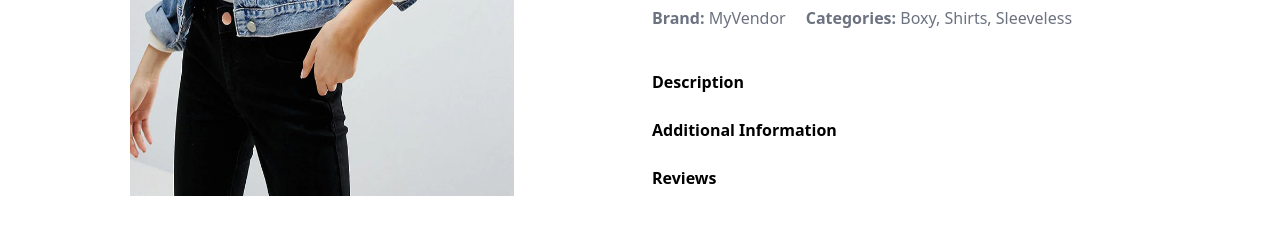
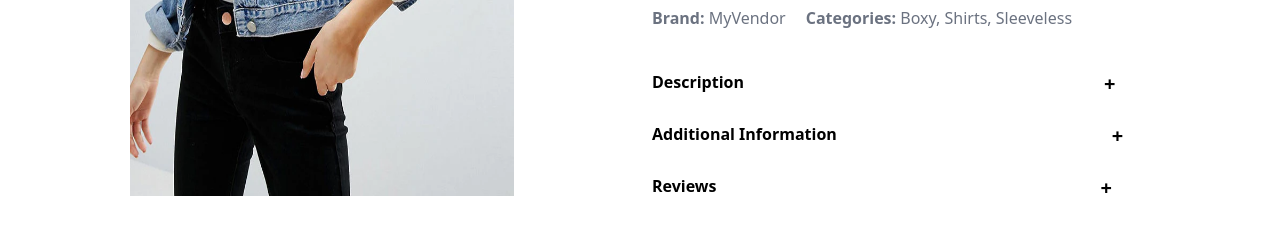
Before and after one commit to zahirajanahi/React_FinalProject_Zahira_Janahi, a React (Create React App) app: page /product/10 in a window 1280 px wide. Shown: the part 548-800 px from the top of the page. Built offline with nearby package versions, Linux system fonts and the light colour scheme.

Commit message:
update product detail

```diff
--- a/src/pages/shop/ProductDetail.jsx
+++ b/src/pages/shop/ProductDetail.jsx
@@ -1,6 +1,5 @@
-import React from 'react';
+import React, { useState } from 'react';
 import { useParams } from 'react-router-dom';
-import { useState } from 'react';
 import { Images, JsonData } from '../../constant';
 import CarouselTwo from '../components/carousel2';
 import Footer from '../../layouts/footer';
@@ -10,6 +9,9 @@ const ProductDetail = () => {
   const product = JsonData.Products.find((item) => item.id === parseInt(id));
 
   const [quantity, setQuantity] = useState(1);
+  const [descriptionOpen, setDescriptionOpen] = useState(false);
+  const [additionalInfoOpen, setAdditionalInfoOpen] = useState(false);
+  const [reviewsOpen, setReviewsOpen] = useState(false);
 
   if (!product) {
     return <div>Product not found</div>;
@@ -25,18 +27,16 @@ const ProductDetail = () => {
 
   return (
     <>
-
       <div className="container mx-auto px-4 py-6 grid md:grid-cols-2 gap-6">
         <div className="flex justify-center">
           <img
             src={Images[product.img]}
             alt={product.name}
-          className="w-[30vw] h-[80vh] mt-20 "
+            className="w-[30vw] h-[80vh] mt-20"
           />
         </div>
 
-
-      <div className='mt-20'>
+        <div className="mt-20">
           <h1 className="text-2xl text-gray-700 mb-4">{product.name}</h1>
           <p className="text-xl text-gray-600 mb-4">£{product.price.toFixed(2)}</p>
           <p className="text-gray-600 mb-4 w-[35vw]">{product.description}</p>
@@ -56,7 +56,7 @@ const ProductDetail = () => {
             </div>
           </div>
 
-
+          {/* Colors */}
           <div className="mb-4">
             <div className="flex space-x-2">
               <div className="w-12 h-8 bg-gray-400 border-[1px] border-red-500"></div>
@@ -65,7 +65,7 @@ const ProductDetail = () => {
             </div>
           </div>
 
-     <div className='flex gap-5 items-center mt-10'>
+          <div className="flex gap-5 items-center mt-10">
             <div className="flex items-center mb-4">
               <button onClick={decreaseQuantity} className="px-3 py-1 border-2 text-white text-xl bg-gray-300 border-gray-300">-</button>
               <span className="px-3 text-xl py-1 border-2 border-gray-300">{quantity}</span>
@@ -74,30 +74,63 @@ const ProductDetail = () => {
             <button className="bg-black text-white px-6 py-2 mb-4 rounded-full hover:bg-red-500 duration-500">Add to Cart</button>
           </div>
 
-        <div className=" text-gray-500 flex gap-5 mt-16">
-          <p><span className=' font-semibold'>Brand:</span> MyVendor</p>
-          <p><span className='font-semibold'>Categories:</span> Boxy, Shirts, Sleeveless</p>
+          <div className="text-gray-500 flex gap-5 mt-16">
+            <p><span className="font-semibold">Brand:</span> MyVendor</p>
+            <p><span className="font-semibold">Categories:</span> Boxy, Shirts, Sleeveless</p>
           </div>
 
+          {/* Toggle Sections */}
+          <div className="mt-10 ">
+            <h2 className="font-semibold cursor-pointer" onClick={() => setDescriptionOpen(!descriptionOpen)}>
 
-        <div className="mt-10">
-          <h2 className="font-semibold ">Description</h2>
+              <div className='flex gap-[360px] hover:text-red-400 duration-500'>
+                    <p>Description  </p>
+                    <p className='text-xl'>{descriptionOpen ? '-' : '+'}</p>
+
+                </div>
+            </h2>
+            {descriptionOpen && (
+              <p className="mt-2 text-gray-600 text-sm w-[30vw]">{product.description}</p>
+            )}
+          </div>
+
+          <div className="mt-6">
+            <h2 className="font-semibold cursor-pointer" onClick={() => setAdditionalInfoOpen(!additionalInfoOpen)}>
+              <div className='flex gap-[275px]'>
+                    <p>Additional Information </p>
+                    <p className='text-xl'>{additionalInfoOpen ? '-' : '+'}</p>
+
+                </div>
+            </h2>
+            {additionalInfoOpen && (
+              <p className="mt-2 text-gray-600 w-[35vw] text-sm">You can use this tab for adding shipping details, return policies and information or measurements etc.
+
+              Lorem ipsum dolor sit amet, consectetuer adipiscing elit, sed diam nonummy nibh euismod tincidunt ut laoreet dolore magna aliquam erat volutpat. Ut wisi enim ad minim veniam, quis nostrud exerci tation ullamcorper suscipit lobortis nisl ut aliquip ex ea commodo consequat. Duis autem vel eum iriure dolor in hendrerit in vulputate velit esse molestie consequat,
+               vel illum dolore eu feugiat nulla facilisis at vero eros et accumsan et iusto odio dignissim qui blandit praesent luptatum zzril delenit augue duis dolore te feugait nulla facilisi. Nam liber tempor cum soluta nobis eleifend option congue nihil imperdiet doming id quod mazim placerat facer possim assum. Typi</p>
+            )}
+          </div>
+
+          <div className="mt-6">
+
+            <h2 className="font-semibold cursor-pointer" onClick={() => setReviewsOpen(!reviewsOpen)} >
+                <div className='flex gap-96'>
+                    <p>Reviews </p>
+                    <p className='text-xl'>{reviewsOpen ? '-' : '+' }</p>
 
                 </div>
 
-        <div className="mt-6">
-          <h2 className="font-semibold">Additional Information</h2>
+            </h2>
 
-        </div>
+            {reviewsOpen && (
+              <p className="mt-2 text-gray-600">Based on 1 review Write a review</p>
+            )}
 
-
-        <div className="mt-6">
-          <h2 className="font-semibold">Reviews</h2>
           </div>
         </div>
       </div>
-    <CarouselTwo/>
-      <Footer/>
+
+      <CarouselTwo />
+      <Footer />
     </>
   );
 };
```
Lines whose indentation alone changed are shown as unchanged.
